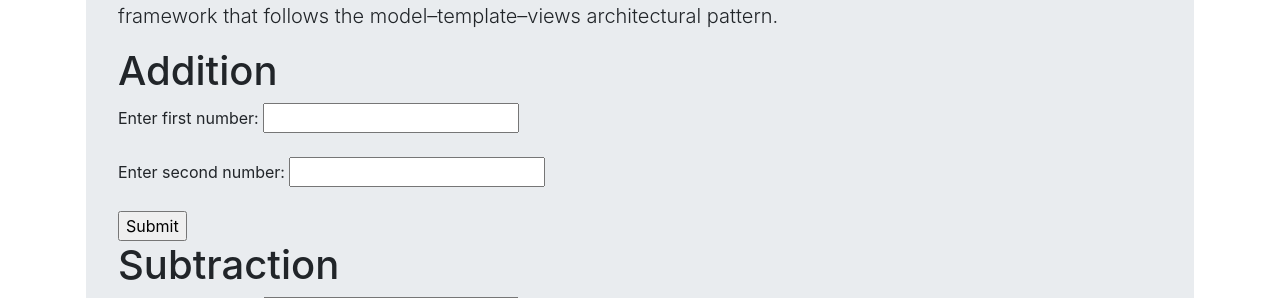
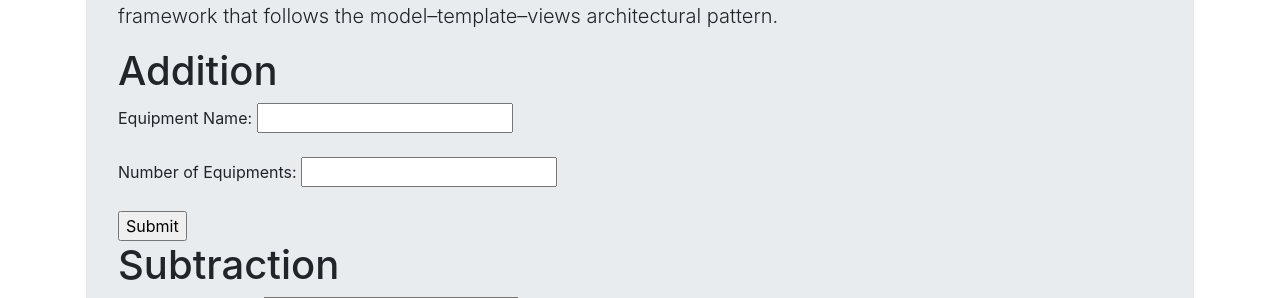
Before and after one commit to abhigyan-709/Django-registration-and-login-system-master, a Django app: page / in a window 1280 px wide. Shown: the part 256-554 px from the top of the page. Run offline with Django 3.2, Linux system fonts and the light colour scheme; the visitor is signed in with stand-in values (Sample User, id 1); some libraries are stand-ins or nearby versions.

Commit message:
Changes in UI

```diff
--- a/Django-registration-and-login-system-master/users/templates/users/home.html
+++ b/Django-registration-and-login-system-master/users/templates/users/home.html
@@ -8,11 +8,11 @@
             a Python-based free and open-source web framework that follows the model–template–views architectural pattern.
         </p>
         <h1>Addition</h1>
-<form action="add" method="POST">
+
+<form action="equipments" method="POST">
     {% csrf_token %}
-
-    Enter first number: <input type="text" name="num1"><br><br>
-    Enter second number: <input type="text" name="num2"><br><br>
+    Equipment Name: <input type="text" name="name"><br><br>
+    Number of Equipments: <input type="text" name="number"><br><br>
     <input type="submit">
 </form>
 
--- a/Django-registration-and-login-system-master/users/urls.py
+++ b/Django-registration-and-login-system-master/users/urls.py
@@ -4,10 +4,12 @@ from . import views
 
 urlpatterns = [
     path('', home, name='home'),
-    path('add', views.addition, name='add'),
+    # path('equipment', views.EquipmentDetails, name='equipment'),
+    path('equipments', views.EquipmentDetails, name='equipments'),
     path('sub', views.subtraction, name='sub'),
     path('multi', views.multiplication, name='multi'),
     path('div', views.division, name='div'),
+    # path('matlib', views.matlib, name = "matlib"),
     path('register/', RegisterView.as_view(), name='users-register'),
     path('profile/', profile, name='users-profile'),
 ]
--- a/Django-registration-and-login-system-master/users/views.py
+++ b/Django-registration-and-login-system-master/users/views.py
@@ -5,25 +5,35 @@ from django.contrib import messages
 from django.contrib.messages.views import SuccessMessageMixin
 from django.views import View
 from django.contrib.auth.decorators import login_required
+from .forms import RegisterForm, LoginForm, UpdateUserForm, UpdateProfileForm
+import matplotlib.pyplot as plt
+import io
+import urllib, base64
+import pandas as pd
+import numpy as np
+from datetime import datetime
+import random
+import matplotlib.dates as mdates
 
-from .forms import RegisterForm, LoginForm, UpdateUserForm, UpdateProfileForm
 
 @login_required
 def home(request):
     return render(request, 'users/home.html')
 
-def addition(request):
-    num1 = request.POST['num1']
-    num2 = request.POST['num2']
+def EquipmentDetails(request):
+    name = request.POST['name']
+    number = request.POST['number']
 
-    if num1.isdigit() and num2.isdigit():
-        a = int(num1)
-        b = int(num2)
-        res = a + b
+    if name.isalpha() and number.isdigit():
+        a = str(name)
+        b = int(number)
+        res1 = a
+        res2 = b
 
-        return render(request, "users/result.html", {"result": res})
+        return render(request, "users/result.html", {"result": res1,
+                                                    "result2": res2})
     else:
-        res = "Only digits are allowed"
+        res = "Type Correct Value"
         return render(request, "users/result.html", {"result": res})
 
 def subtraction(request):
```
Also changed, not shown: Django-registration-and-login-system-master/users/templates/users/result.html (+5 -39 lines).
